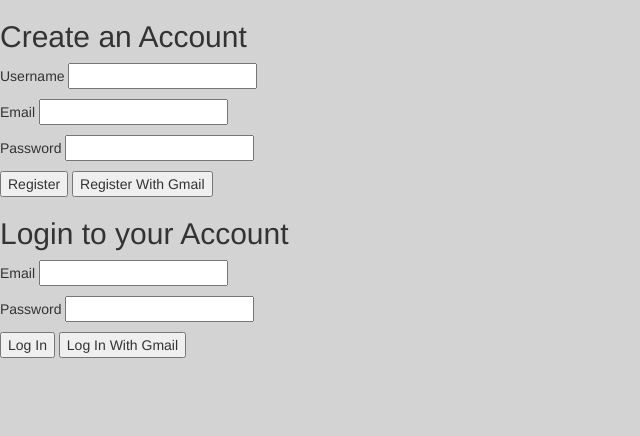
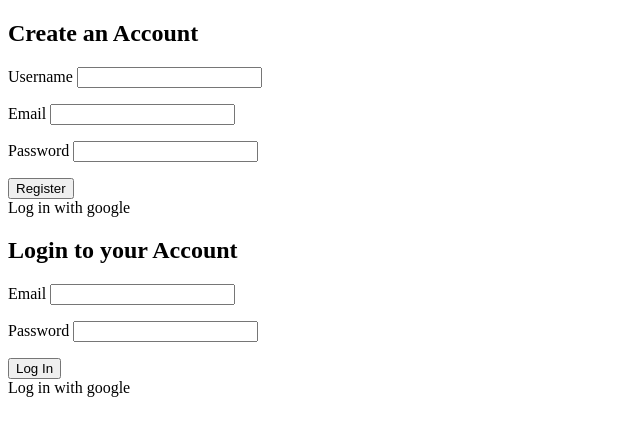
Before and after one commit to DeniseYT/HB_Final_Project, a Flask app: page /account in a window 1280 px wide. Shown: the top 436 px of the page, without its empty margins (0-640 px from the left). Run offline with Flask 2, Linux system fonts and the light colour scheme; some libraries are stand-ins or nearby versions.

Commit message:
gmail log in API

```diff
--- a/server.py
+++ b/server.py
@@ -20,6 +20,15 @@ def homepage():
     # return render_template('homepage.html', users=users, oneUser=oneUser)
 
     return render_template('homepage.html')
+
+
+@app.route('/<username>')
+def user_homepage(username):
+    """View particular user's homepage"""
+
+    # session['user'] = user.username
+    user = crud.get_user_by_username(username)
+    return render_template('homepage.html',user=user)
 
 
 # @app.route('/profile')
@@ -117,9 +126,9 @@ def build_new():
 @app.route('/build/<username>')
 def build_new_profile(username):
 
-    session['user'] = user.username
-    username = crud.get_user_by_username(username)
-    return render_template('build_your_own.html',username=username)
+    # session['user'] = user.username
+    user = crud.get_user_by_username(username)
+    return render_template('build_your_own.html',user=user)
 
 
 @app.route('/build', methods=['POST'])
@@ -162,7 +171,7 @@ def build_new_content():
 
     flash("Your profile has been added")
 
-    return redirect ('/')
+    return redirect ('/<username>')
 
 
 
--- a/static/css/styles.css
+++ b/static/css/styles.css
@@ -82,3 +82,7 @@ h1 {
 body {
     background-color: #D3D3D3;
   }
+
+.g-signin2 {
+    display: none;
+}
--- a/templates/account.html
+++ b/templates/account.html
@@ -1,11 +1,17 @@
-{% extends 'base.html' %}
-{% block title %}Account{% endblock %}
-
-{% block body %}
+<!doctype html>
+<html>
+  <head>
+    <meta charset="utf-8">
+    <meta name="viewport" content="width=device-width">
+    <meta name="google-signin-client_id" content="1028859467258-6ioql4vvepe23rpcicc6vq5so86vt7pf.apps.googleusercontent.com">
 
     <script src="https://apis.google.com/js/platform.js" async defer></script>
+  </head>
+
+  <body>
 
     <h2>Create an Account</h2>
+
     <form action="/account" method="POST">
       <p>
         Username <input type="text" name="username" required>
@@ -18,18 +24,9 @@
       </p>
 
       <button id="signup-btn" type="submit">Register</button>
-    <button id="signupgmail-btn" type="submit">Register With Gmail</button>
-
+      <!-- <button class="signupgmail-btn" type="submit">Register With Gmail</button> -->
+      <div class="g-signin2" data-onsuccess="onSignIn">Log in with google</div>
     </form>
-
-  <!-- <script>
-    "use strict";
-    const submittion = document.querySelector('#signup-btn');
-    submittion.addEventListener('click', () => {
-      // evt.preventDefault();
-      alert('Your account has been created.')
-    });
-</script> -->
 
 
     <h2>Login to your Account</h2>
@@ -42,9 +39,35 @@
       </p>
 
       <button id="login-btn" type="submit">Log In</button>
-    <button id="logingmail-btn" type="submit">Log In With Gmail</button>
+      <div class="g-signin2" data-onsuccess="onSignIn">Log in with google</div>
+    </form>
 
-  </form>
+
+    <script>
+      function onSignIn(googleUser) {
+      // Useful data for your client-side scripts:
+      var profile = googleUser.getBasicProfile();
+      console.log('ID: ' + profile.getId()); // Do not send to your backend! Use an ID token instead.
+      console.log('Name: ' + profile.getName());
+      console.log('Image URL: ' + profile.getImageUrl());
+      console.log('Email: ' + profile.getEmail()); // This is null if the 'email' scope is not present.
+
+      // The ID token you need to pass to your backend:
+      var id_token = googleUser.getAuthResponse().id_token;
+        console.log("ID Token: " + id_token);
+      }
+    </script>
+
+    <!-- <a href="#" onclick="signOut();">Sign out</a> -->
+
+    <!-- <script>
+      function signOut() {
+        var auth2 = gapi.auth2.getAuthInstance();
+        auth2.signOut().then(function () {
+          console.log('User signed out.');
+        });
+      }
+    </script> -->
 
   <!-- <script>
     "use strict";
@@ -55,4 +78,14 @@
     });
 </script> -->
 
-{% endblock %}
+  </body>
+</html>
+
+  <!-- <script>
+    "use strict";
+    const submittion = document.querySelector('#signup-btn');
+    submittion.addEventListener('click', () => {
+      // evt.preventDefault();
+      alert('Your account has been created.')
+    });
+</script> -->
--- a/templates/base.html
+++ b/templates/base.html
@@ -12,6 +12,7 @@
     integrity="sha256-H+K7U5CnXl1h5ywQfKtSj8PCmoN9aaq30gDh27Xc0jk="
     crossorigin="anonymous">
     </script>
+
 
     <title>
       {% block title %}{% endblock %}
--- a/templates/homepage.html
+++ b/templates/homepage.html
@@ -26,10 +26,12 @@
 
 
                 <script>
+                    console.log("hi script is working")
                     "use strict";
                     $('#like-btn').on('click', () => {
                         alert('You click like');
                     })
+
                 </script>
         </div>
 
```
Lines whose indentation alone changed are shown as unchanged.
